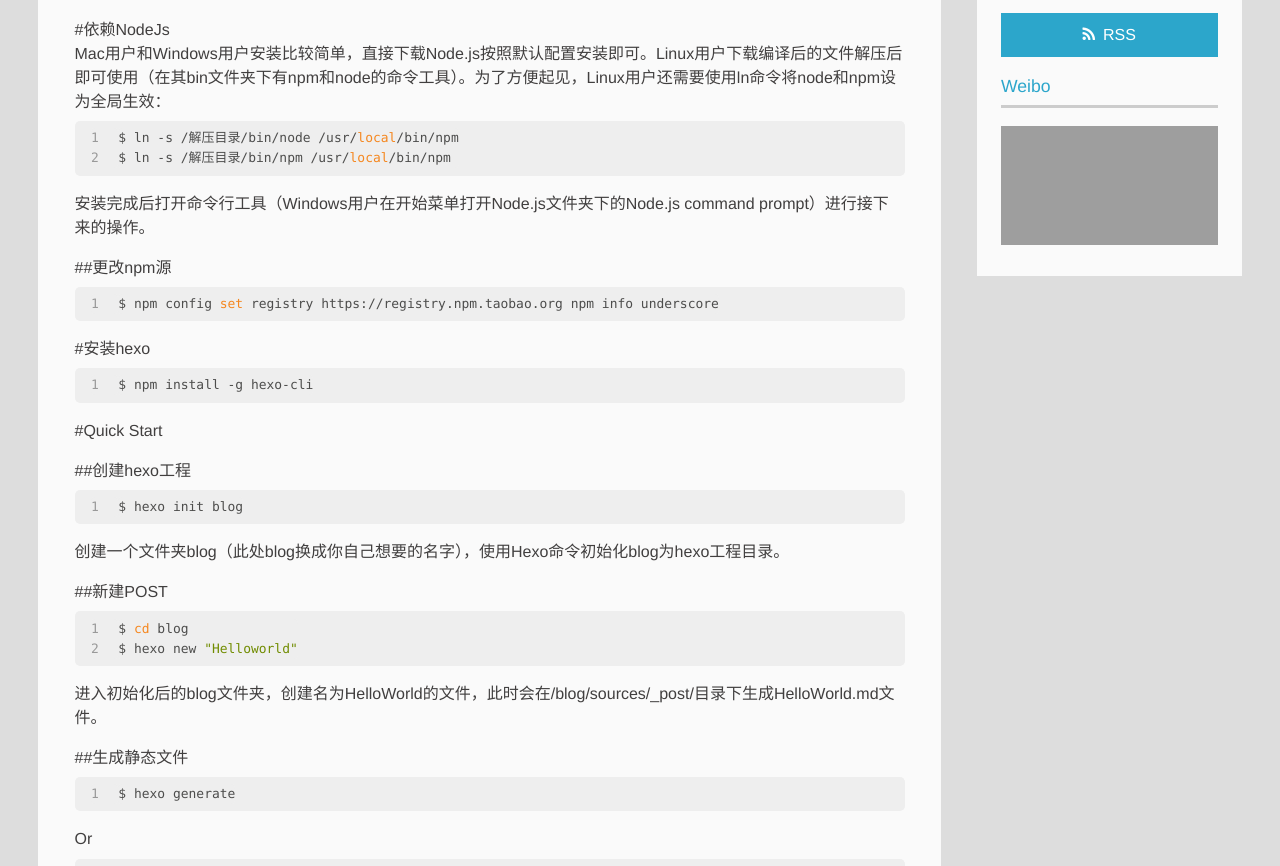
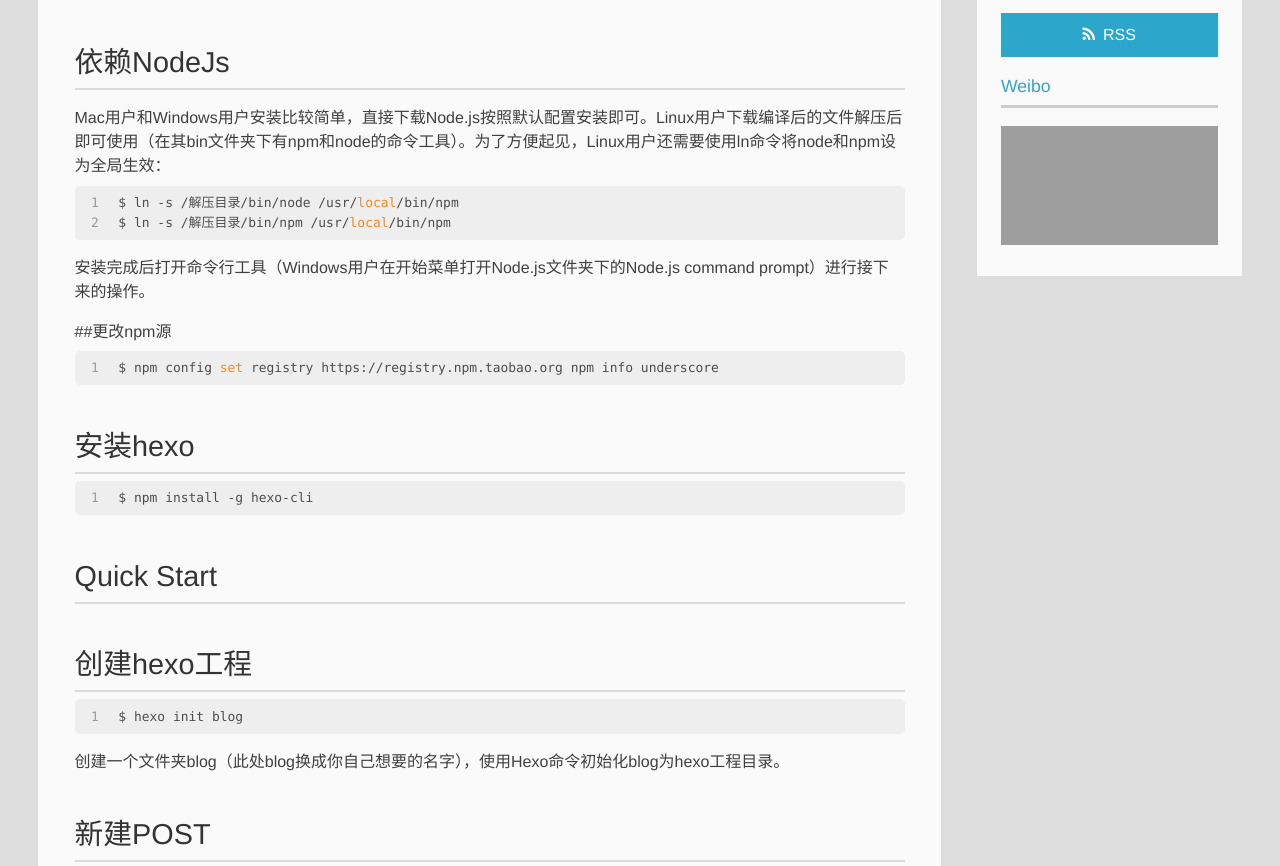
Before and after one commit to Cren700/Cren700.github.io, a plain HTML site: page index.html in a window 1280 px wide. Shown: the part 365-1231 px from the top of the page. Drawn offline with Linux system fonts and the light colour scheme; grey boxes are pictures that could not be loaded; a script that the page names is missing.

Commit message:
Site updated: 2017-07-31 22:27:05

```diff
--- a/index.html
+++ b/index.html
@@ -95,17 +95,16 @@
 </header>
     <div class="article-content">
 
-        <p>#依赖NodeJs<br>Mac用户和Windows用户安装比较简单，直接下载Node.js按照默认配置安装即可。Linux用户下载编译后的文件解压后即可使用（在其bin文件夹下有npm和node的命令工具）。为了方便起见，Linux用户还需要使用ln命令将node和npm设为全局生效：<br><figure class="highlight bash"><table><tr><td class="gutter"><pre><div class="line">1</div><div class="line">2</div></pre></td><td class="code"><pre><div class="line">$ ln -s /解压目录/bin/node /usr/<span class="built_in">local</span>/bin/npm</div><div class="line">$ ln -s /解压目录/bin/npm /usr/<span class="built_in">local</span>/bin/npm</div></pre></td></tr></table></figure></p>
+        <h1 id="依赖NodeJs"><a href="#依赖NodeJs" class="headerlink" title="依赖NodeJs"></a>依赖NodeJs</h1><p>Mac用户和Windows用户安装比较简单，直接下载Node.js按照默认配置安装即可。Linux用户下载编译后的文件解压后即可使用（在其bin文件夹下有npm和node的命令工具）。为了方便起见，Linux用户还需要使用ln命令将node和npm设为全局生效：<br><figure class="highlight bash"><table><tr><td class="gutter"><pre><div class="line">1</div><div class="line">2</div></pre></td><td class="code"><pre><div class="line">$ ln -s /解压目录/bin/node /usr/<span class="built_in">local</span>/bin/npm</div><div class="line">$ ln -s /解压目录/bin/npm /usr/<span class="built_in">local</span>/bin/npm</div></pre></td></tr></table></figure></p>
 <p>安装完成后打开命令行工具（Windows用户在开始菜单打开Node.js文件夹下的Node.js command prompt）进行接下来的操作。</p>
 <p>##更改npm源</p>
 <figure class="highlight bash"><table><tr><td class="gutter"><pre><div class="line">1</div></pre></td><td class="code"><pre><div class="line">$ npm config <span class="built_in">set</span> registry https://registry.npm.taobao.org npm info underscore</div></pre></td></tr></table></figure>
-<p>#安装hexo<br><figure class="highlight bash"><table><tr><td class="gutter"><pre><div class="line">1</div></pre></td><td class="code"><pre><div class="line">$ npm install -g hexo-cli</div></pre></td></tr></table></figure></p>
-<p>#Quick Start</p>
-<p>##创建hexo工程<br><figure class="highlight bash"><table><tr><td class="gutter"><pre><div class="line">1</div></pre></td><td class="code"><pre><div class="line">$ hexo init blog</div></pre></td></tr></table></figure></p>
+<h1 id="安装hexo"><a href="#安装hexo" class="headerlink" title="安装hexo"></a>安装hexo</h1><figure class="highlight bash"><table><tr><td class="gutter"><pre><div class="line">1</div></pre></td><td class="code"><pre><div class="line">$ npm install -g hexo-cli</div></pre></td></tr></table></figure>
+<h1 id="Quick-Start"><a href="#Quick-Start" class="headerlink" title="Quick Start"></a>Quick Start</h1><h2 id="创建hexo工程"><a href="#创建hexo工程" class="headerlink" title="创建hexo工程"></a>创建hexo工程</h2><figure class="highlight bash"><table><tr><td class="gutter"><pre><div class="line">1</div></pre></td><td class="code"><pre><div class="line">$ hexo init blog</div></pre></td></tr></table></figure>
 <p>创建一个文件夹blog（此处blog换成你自己想要的名字），使用Hexo命令初始化blog为hexo工程目录。</p>
-<p>##新建POST<br><figure class="highlight bash"><table><tr><td class="gutter"><pre><div class="line">1</div><div class="line">2</div></pre></td><td class="code"><pre><div class="line">$ <span class="built_in">cd</span> blog</div><div class="line">$ hexo new <span class="string">"Helloworld"</span></div></pre></td></tr></table></figure></p>
+<h2 id="新建POST"><a href="#新建POST" class="headerlink" title="新建POST"></a>新建POST</h2><figure class="highlight bash"><table><tr><td class="gutter"><pre><div class="line">1</div><div class="line">2</div></pre></td><td class="code"><pre><div class="line">$ <span class="built_in">cd</span> blog</div><div class="line">$ hexo new <span class="string">"Helloworld"</span></div></pre></td></tr></table></figure>
 <p>进入初始化后的blog文件夹，创建名为HelloWorld的文件，此时会在/blog/sources/_post/目录下生成HelloWorld.md文件。</p>
-<p>##生成静态文件<br><figure class="highlight bash"><table><tr><td class="gutter"><pre><div class="line">1</div></pre></td><td class="code"><pre><div class="line">$ hexo generate</div></pre></td></tr></table></figure></p>
+<h2 id="生成静态文件"><a href="#生成静态文件" class="headerlink" title="生成静态文件"></a>生成静态文件</h2><figure class="highlight bash"><table><tr><td class="gutter"><pre><div class="line">1</div></pre></td><td class="code"><pre><div class="line">$ hexo generate</div></pre></td></tr></table></figure>
 <p>Or<br><figure class="highlight bash"><table><tr><td class="gutter"><pre><div class="line">1</div></pre></td><td class="code"><pre><div class="line">$ hexo g -d</div></pre></td></tr></table></figure></p>
 <p>相当于 hexo generate -deploy</p>
 <p>使用Hexo引擎将Markdown格式的文件解析成可以使用浏览器查看的HTML文件，HTML文件存储在blog/public目录下。</p>
```
Also changed, not shown: 2017/07/28/test/index.html (+11 -12 lines).
